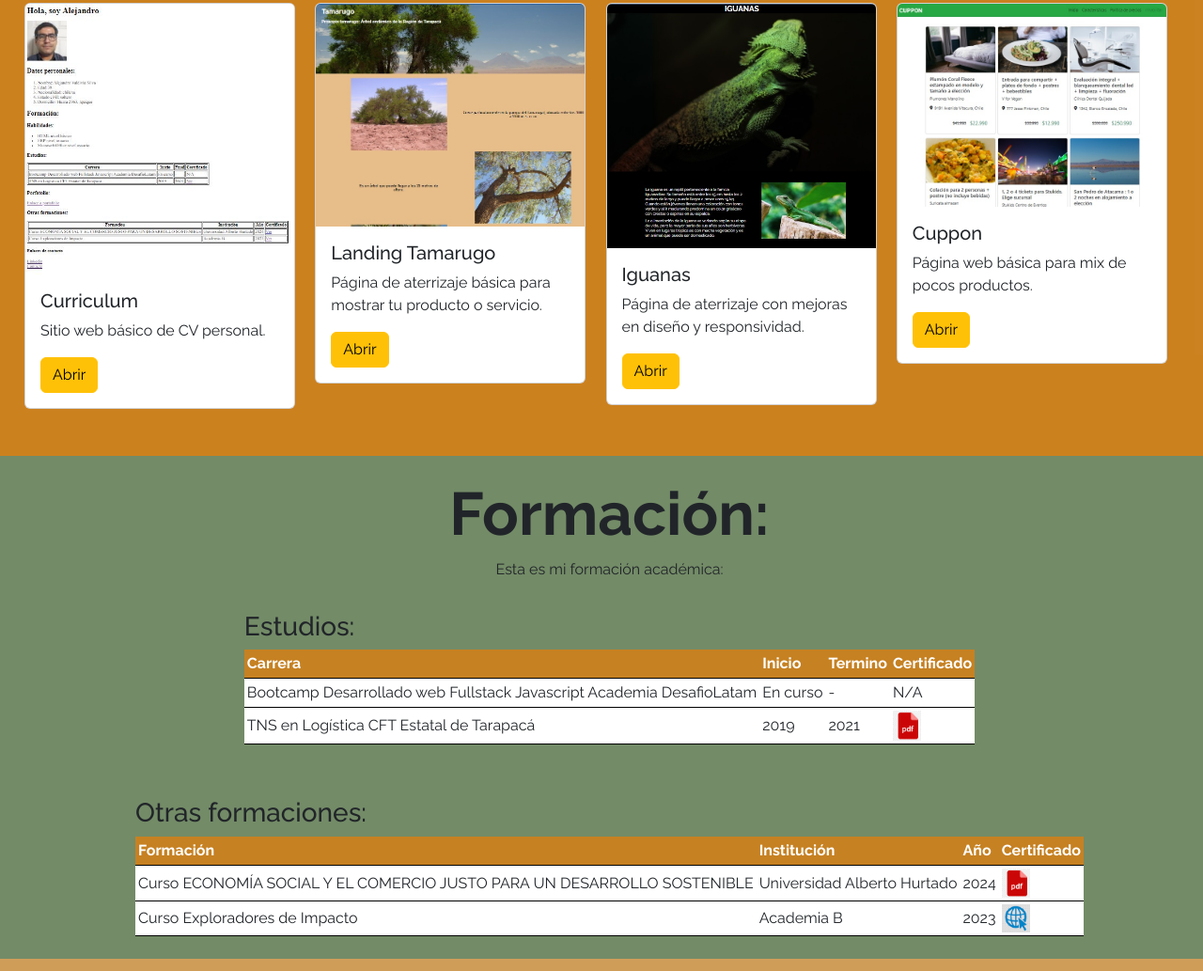
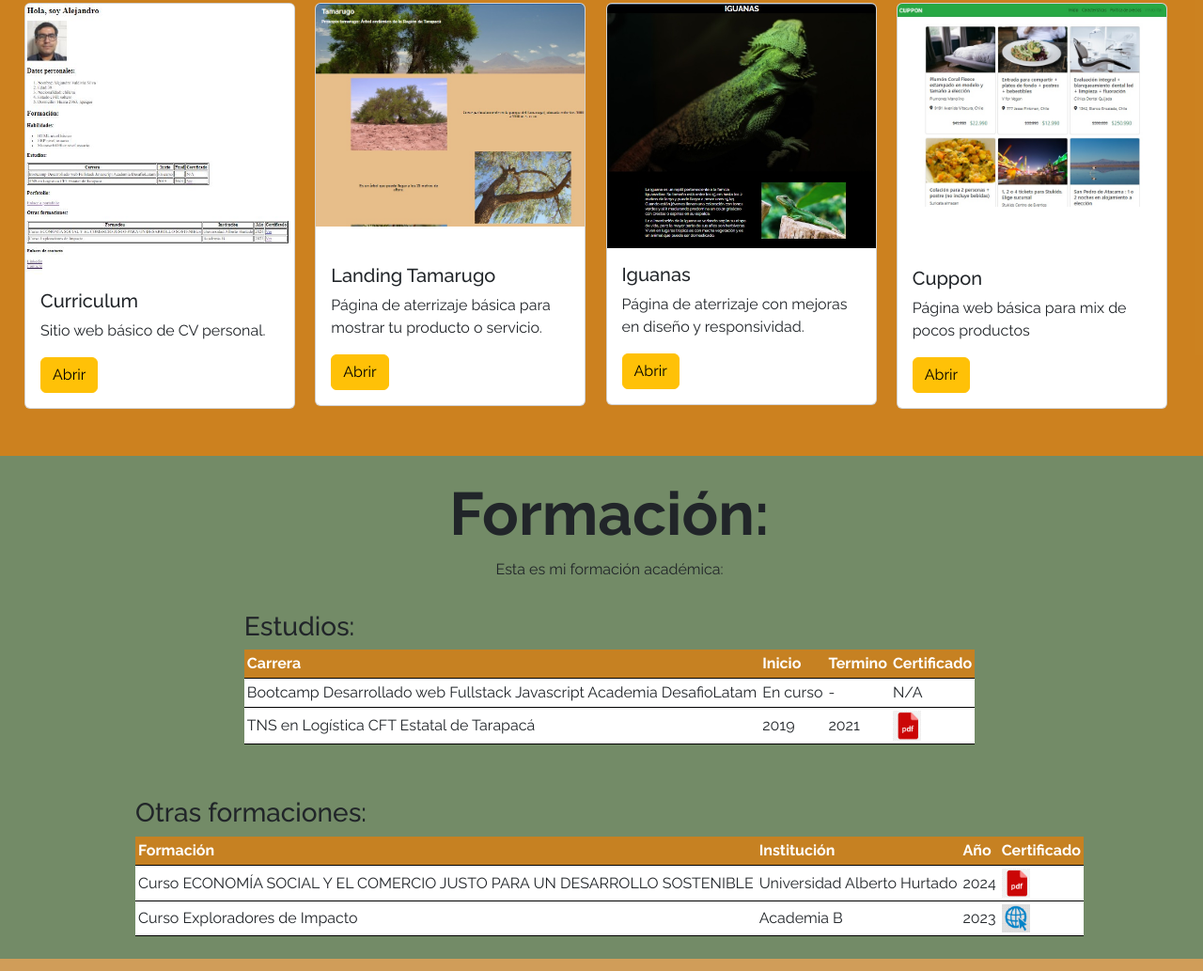
Before and after one commit to avaldivias/avaldivias.github.io, a plain HTML site: page index.html in a window 1280 px wide. Shown: the part 1401-2434 px from the top of the page at 94% size. Drawn offline with nearby package versions, Linux system fonts and the light colour scheme.

Commit message:
Se agrega clase met-4 y mt-5 a titulo de tarjetas.

```diff
--- a/index.html
+++ b/index.html
@@ -97,7 +97,7 @@
                     <div class="card" style="width: 18rem;">
                         <img src="./assets/image/tarjeta2.JPG" class="card-img-top" alt="...">
                             <div class="card-body">
-                                <h5 class="card-title">Landing Tamarugo</h5>
+                                <h5 class="card-title mt-4">Landing Tamarugo</h5>
                                 <p class="card-text">Página de aterrizaje básica para mostrar tu producto o servicio.</p>
                                 <a href="./tamarugo.html" class="btn btn-warning">Abrir</a>
                             </div>
@@ -117,8 +117,8 @@
                     <div class="card" style="width: 18rem;">
                         <img src="./assets/image/tarjeta4.JPG" class="card-img-top" alt="...">
                             <div class="card-body">
-                                <h5 class="card-title">Cuppon</h5>
-                                <p class="card-text">Página web básica para mix de pocos productos.</p>
+                                <h5 class="card-title mt-5">Cuppon</h5>
+                                <p class="card-text">Página web básica para mix de pocos productos</p>
                                 <a href="./cuppon.html" class="btn btn-warning">Abrir</a>
                             </div>
                     </div>
```
